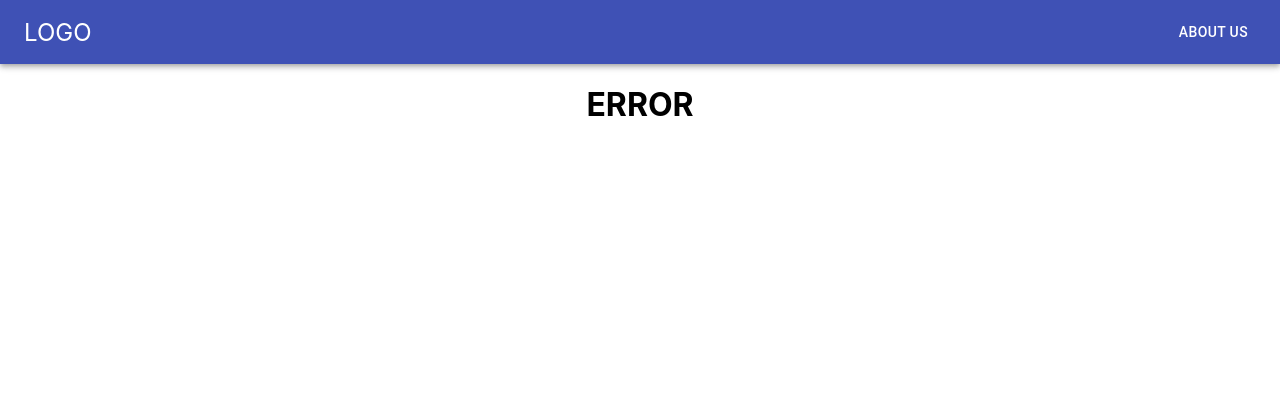
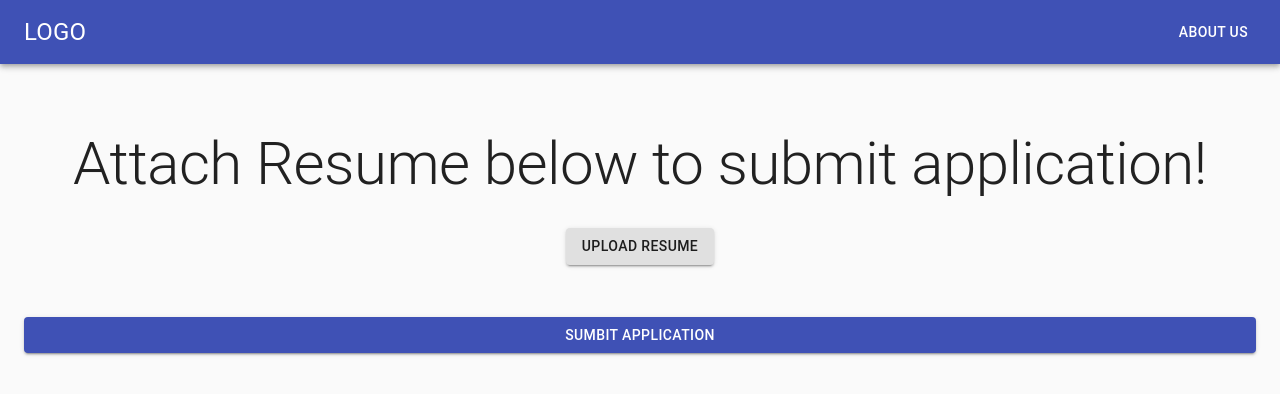
Before and after one commit to zpinto/bridge, a React (Create React App) app in the folder frontend/: page /SubmitApplication in a window 1280 px wide. Shown: the top 394 px of the page. Built offline with nearby package versions, Linux system fonts and the light colour scheme.

Commit message:
new pages added

```diff
--- a/frontend/src/Content.jsx
+++ b/frontend/src/Content.jsx
@@ -6,8 +6,10 @@ import Home from "./components/Home";
 import About from "./components/About";
 import Login from "./components/Login";
 import Register from "./components/Register";
+import JobPosting from "./components/JobPosting";
 import JobDescriptionView from "./components/JobDecriptionView";
-import JobPosting from "./components/JobPosting";
+import SubmitApplication from "./components/SubmitApplication";
+
 
 const Content = props => {
   const { loggedIn, handleLogin } = props;
@@ -24,12 +26,10 @@ const Content = props => {
         </Route>
         <Route exact path="/register" component={Register} />
         <Route exact path="/about" component={About} />
-        <Route
-          exact
-          path="/JobDescriptionView"
-          component={JobDescriptionView}
-        />
-        <Route exact path="/testDK" component={JobPosting} />
+        <Route exact path="/JobPosting" component={JobPosting} />
+        <Route exact path="/JobDescriptionView" component={JobDescriptionView} />
+        <Route exact path="/JobPosting" component={JobPosting} />
+        <Route exact path="/SubmitApplication" component={SubmitApplication} />
         <Route exact path="/portal">
           <h1>Application Portal</h1>
           <h2>Applicant</h2>
--- a/frontend/src/components/About.jsx
+++ b/frontend/src/components/About.jsx
@@ -1,11 +1,41 @@
 import React from "react";
 import CssBaseline from "@material-ui/core/CssBaseline";
+import { Typography } from "@material-ui/core";
 
 const About = () => {
   return (
-    <div>
+    <div >
+
       <CssBaseline />
-      Stuff about us.
+      <Typography component="h1" variant="h1">
+        Welcome to Bridge!
+      </Typography>
+      <Typography component="h1" variant="h4" align="left" padd>
+      &nbsp;&nbsp;&nbsp;&nbsp;Bridge is a peer review based job application portal made for both applicants and recruiters!
+      </Typography>
+      <p></p>
+      <Typography component="h1" variant="h4"align="left">
+      &nbsp;&nbsp;&nbsp;&nbsp; For job applicants, the service is simple as browsing through jobs available and dropping a resume. Then, after applicants are urged to evaluate resumes of other applicants to see if they are good fits for positions they are applying for. If a user leaves a positive review for peer and they get an interview with their company the reviewer will receive points! Points are accumulated with the intention of helping showcase industry understanding and create constructive communities for job applicants.
+        </Typography>
+      <Typography component="h1" variant="h4"align="left">
+      &nbsp;&nbsp;&nbsp;&nbsp;For recruiters, applicantions are able to be pre-evaluated by industry members before they have to review the applicants. With a presort based on resume quality they can parse through and find more qualified candidates faster! Furthermore, this method combats automated resume screeners and allows for human review for all applicants!
+      </Typography>
+      <p></p>
+      <Typography component="h1" variant="h1">
+        Meet the Team!
+      </Typography>
+      <Typography component="h1" variant="h4">
+        JP Nguyen
+      </Typography>
+      <Typography component="h1" variant="h4">
+        Paul Yang
+      </Typography>
+      <Typography component="h1" variant="h4">
+        Zack Pinto
+      </Typography>
+      <Typography component="h1" variant="h4">
+        Daania Kalam
+      </Typography>
     </div>
   );
 };
--- a/frontend/src/components/JobPosting.jsx
+++ b/frontend/src/components/JobPosting.jsx
@@ -37,7 +37,7 @@ const useStyles = makeStyles(theme => ({
         <div className={classes.paper}>
             <Typography
             component="h1"
-            varient="h4"
+            varient="h1"
             >
                 Input Job Information Below:
             </Typography>
@@ -60,10 +60,10 @@ const useStyles = makeStyles(theme => ({
                     margin="normal"
                     required
                     fullWidth
-                    id="Job Descript"
-                    label="Job Descript"
-                    name="Job Descript"
-                    autoComplete="Job Descript"
+                    id="Job Description"
+                    label="Job Description"
+                    name="Job Description"
+                    autoComplete="Job Description"
                     autoFocus
                 />
                 <p></p>
--- /dev/null
+++ b/frontend/src/components/SubmitApplication.jsx
@@ -0,0 +1,63 @@
+import React, { useState } from "react";
+import Button from "@material-ui/core/Button";
+import CssBaseline from "@material-ui/core/CssBaseline";
+import TextField from "@material-ui/core/TextField";
+import Link from "@material-ui/core/Link";
+import Grid from "@material-ui/core/Grid";
+import Typography from "@material-ui/core/Typography";
+import { makeStyles } from "@material-ui/core/styles";
+import Container from "@material-ui/core/Container";
+import { Box } from "@material-ui/core";
+
+const useStyles = makeStyles(theme => ({
+  paper: {
+    marginTop: theme.spacing(8),
+    display: "flex",
+    flexDirection: "column",
+    alignItems: "center"
+  },
+  login: {
+    border: 1
+  },
+  form: {
+    width: "100%", // Fix IE 11 issue.
+    marginTop: theme.spacing(1)
+  },
+  submit: {
+    margin: theme.spacing(3, 0, 2)
+  }
+}));
+export default function SubmitApplication() {
+    const classes = useStyles();
+  return (
+    <Container component="main" fullWidth>
+      <CssBaseline />
+      <div className={classes.paper}>
+       <Typography component="h1" variant="h2">
+           Attach Resume below to submit application!
+       </Typography>
+       <p></p>
+       <Button
+        variant="contained"
+        component="label"
+        >
+        Upload Resume
+        <input
+            type="file"
+            style={{ display: "none" }}
+        />
+        </Button>
+        <p></p>
+        <Button
+            type="submit"
+            fullWidth
+            variant="contained"
+            color="primary"
+            className={classes.submit}
+        >
+            Sumbit Application
+        </Button>
+      </div>
+    </Container>
+  );
+};
```
Also changed, not shown: frontend/src/components/PeerResumeReview.jsx (added).
